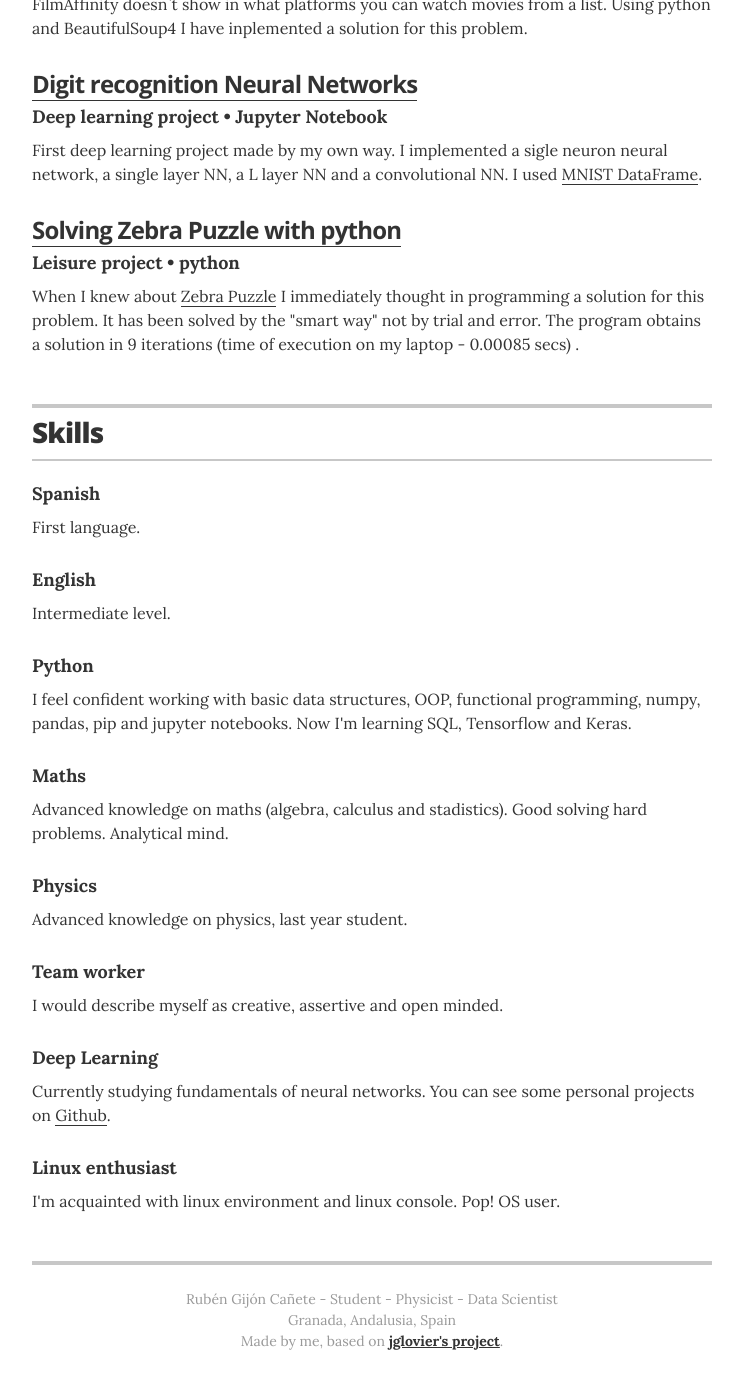
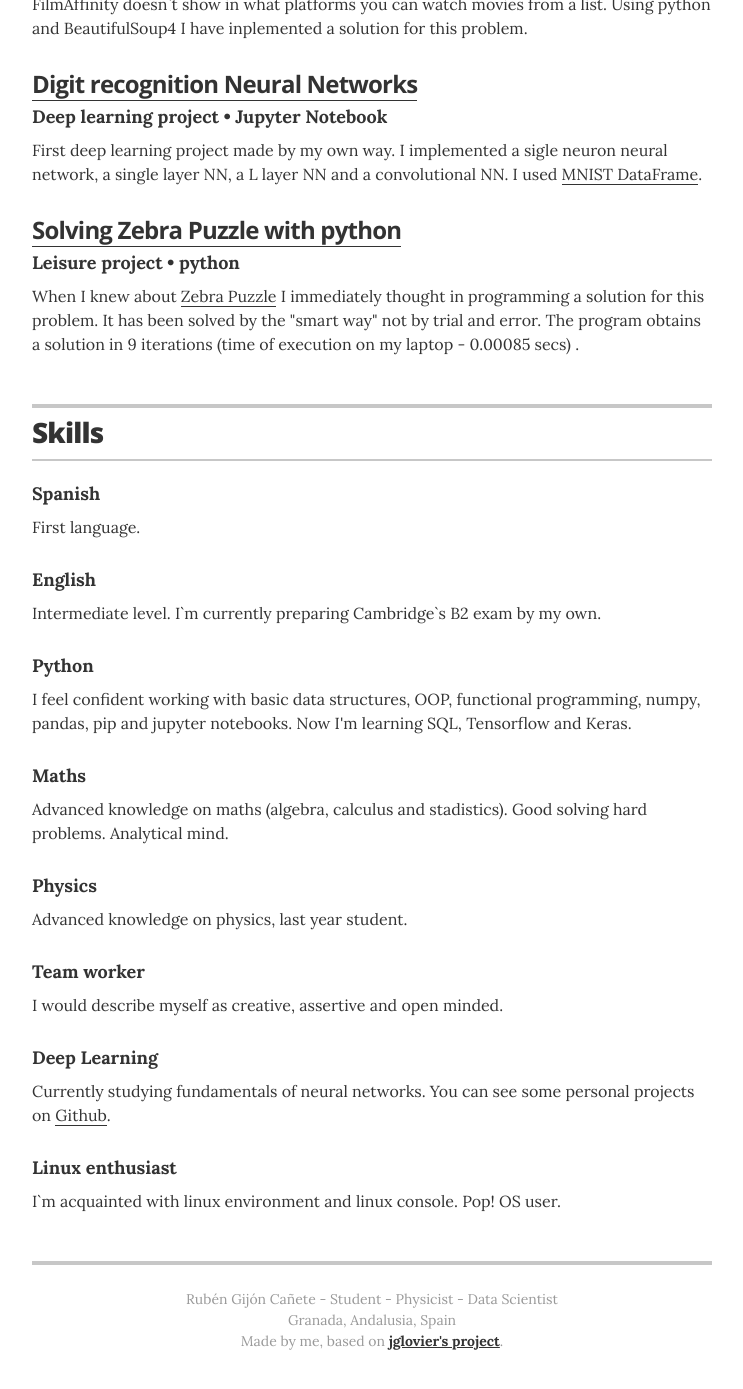
Before and after one commit to rubzip/rubzip.github.io, a Jekyll site: the page built from index.html, in a window 1280 px wide and 1400 px high, scrolled down 1737 px. Shown: the top 1389 px of the window, without its empty margins (268-1011 px from the left). Built offline with Jekyll 4.4.1, drawn with Linux system fonts in a browser that asks for light colours.

Commit message:
Update skills.yml

```diff
--- a/_data/skills.yml
+++ b/_data/skills.yml
@@ -3,7 +3,7 @@
   description: First language.
 
 - skill: English
-  description: Intermediate level.
+  description: Intermediate level. I`m currently preparing Cambridge`s B2 exam by my own.
 
 - skill: Python
   description:  I feel confident working with basic data structures, OOP, functional programming, numpy, pandas, pip and jupyter notebooks. Now I'm learning SQL, Tensorflow and Keras.
@@ -21,4 +21,4 @@
   description:  Currently studying fundamentals of neural networks. You can see some personal projects on <a href="https://github.com/rubzip">Github</a>.
 
 - skill: Linux enthusiast
-  description:  I'm acquainted with linux environment and linux console. Pop! OS user.
+  description:  I`m acquainted with linux environment and linux console. Pop! OS user.
```
